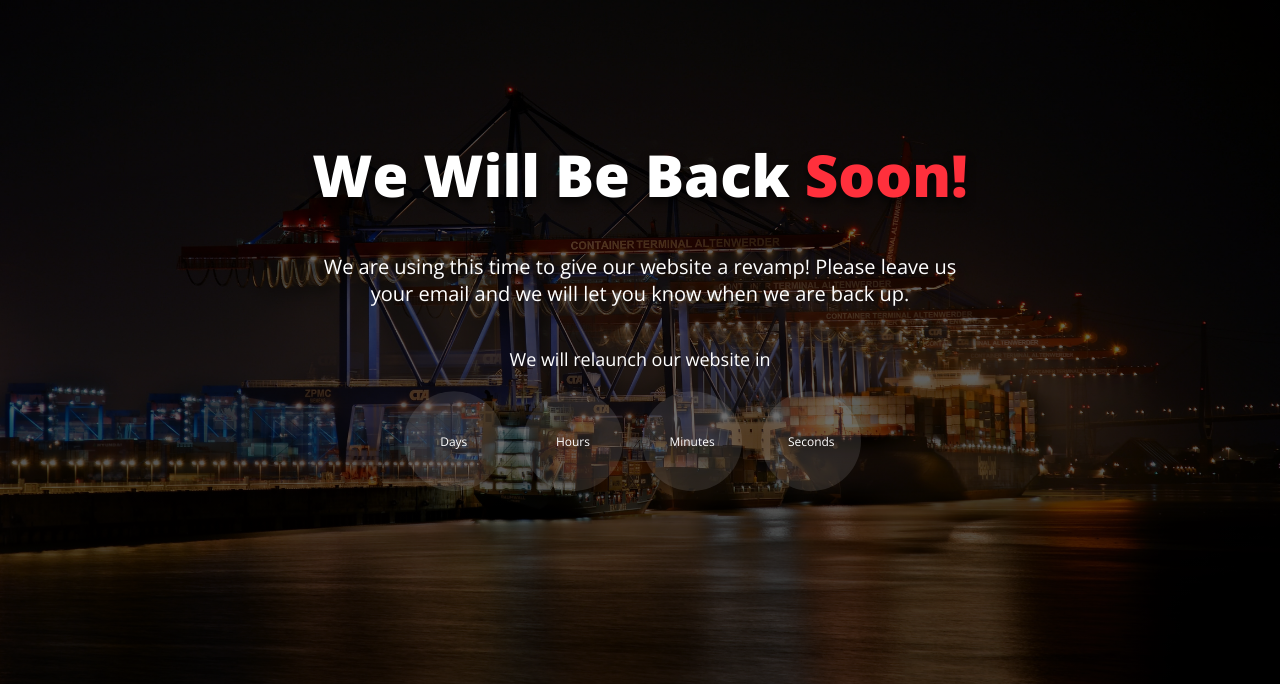
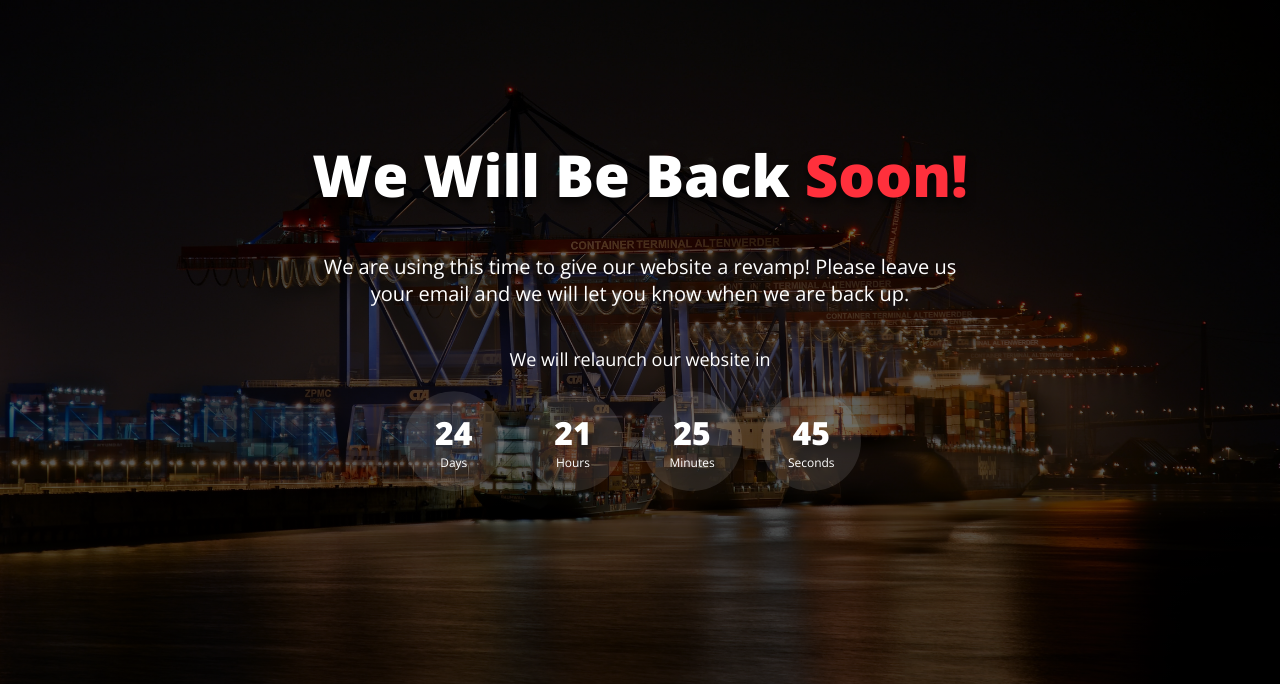
Before and after one commit to deep-thumar/globeport, a plain HTML site: page index.html in a window 1280 px wide. Shown: the part 116-800 px from the top of the page. Drawn offline with nearby package versions, Linux system fonts and the light colour scheme.

Commit message:
Update index.html

```diff
--- a/index.html
+++ b/index.html
@@ -364,6 +364,6 @@
            }, 500);
          };
       </script>
-      <script>countdown('07/10/2024 10:10:00 AM');</script>
+      <script>countdown('08/10/2024 10:10:00 AM');</script>
    </body>
 </html>
```
